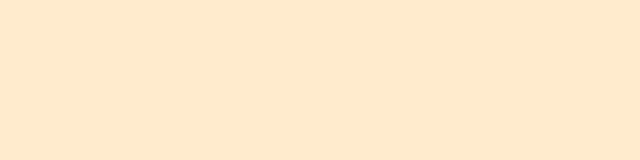
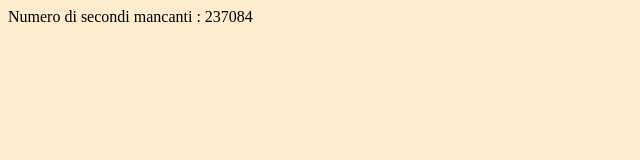
Before and after one commit to ALANOMAM/js-simon, a plain HTML site: page index.html in a window 1280 px wide. Shown: the whole page, without its empty margins (0-640 px from the left). Drawn offline with Linux system fonts and the light colour scheme.

Commit message:
messo in dom il numero di secondi mancanti a lunedi alle 9:30

```diff
--- a/index.html
+++ b/index.html
@@ -8,6 +8,10 @@
 </head>
 <body>
 
+<div>
+    <span>Numero di secondi mancanti : </span>
+    <span id="seconds"></span>
+</div>
 
 <script src="index.js"></script>
 </body>
--- a/index.js
+++ b/index.js
@@ -43,3 +43,14 @@ console.log("differenza di minuti",differenzaDiMinuti)
 //dalla differenza di tempo trovato sopra, ricavo la DIFFERENZA DI SECONDI.
 let differenzaDiSecondi = Math.round(differenzaDiTempo / (1000)) ;
 console.log("differenza di secondi",differenzaDiSecondi)
+
+
+let secondi = document.querySelector("#seconds")
+
+setInterval(secondiMancanti,1000)
+//let count = 0
+
+function secondiMancanti(){
+secondi.innerHTML = differenzaDiSecondi--
+  //console.log (count++)
+}
```
